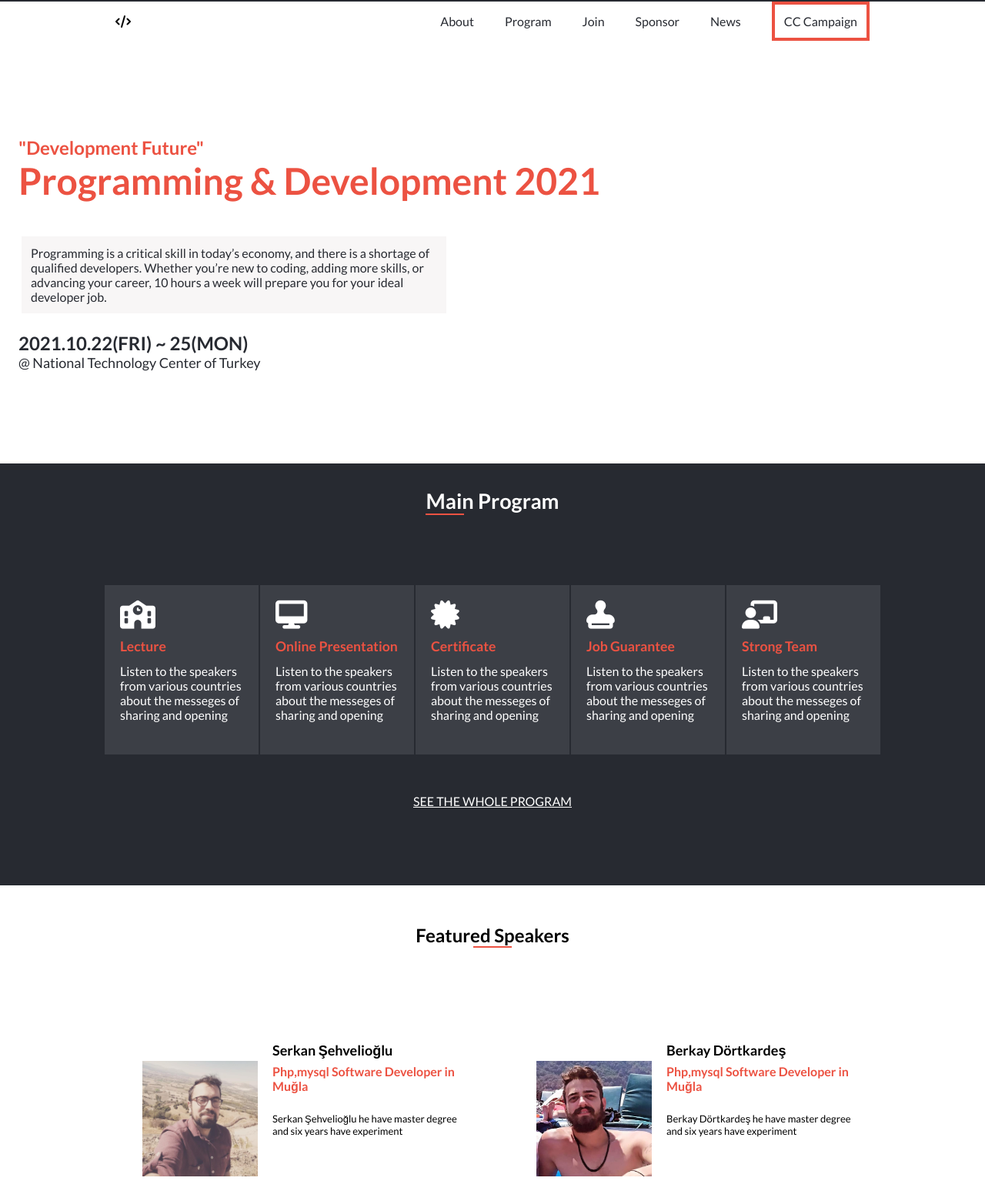
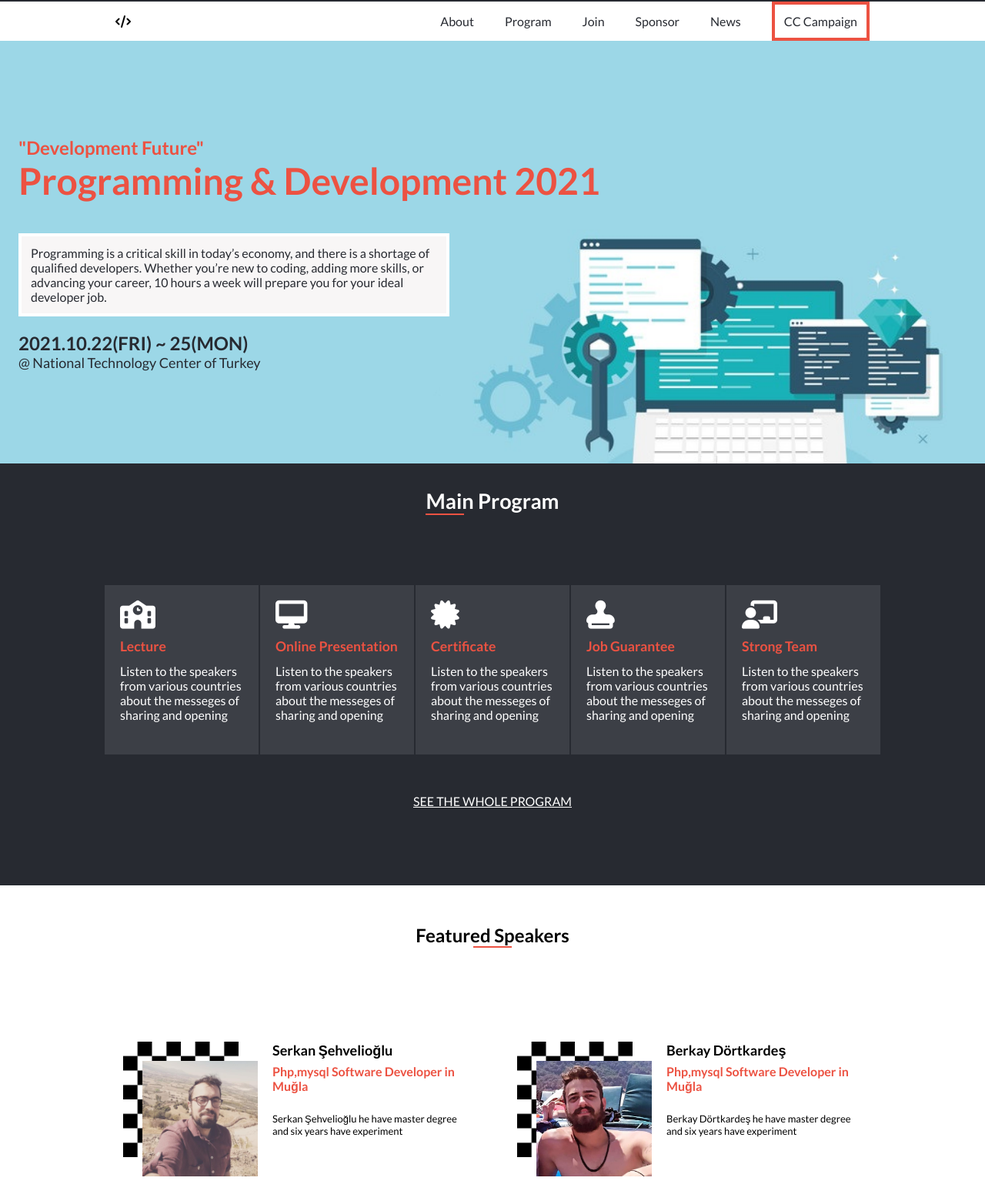
Before and after one commit to AtillaTahak/Capstone-WebdeveloperCourse, a plain HTML site: page index.html in a window 1280 px wide. Shown: the part 38-1585 px from the top of the page at 77% size. Drawn offline with Linux system fonts and the light colour scheme; the site is published under a folder, as on GitHub Pages, so addresses that start at the root find nothing.

Commit message:
added live link

```diff
--- a/css/style.css
+++ b/css/style.css
@@ -117,7 +117,7 @@ a:hover {
 }
 
 .home-page {
-  background-image: url("/img/background-1.jpg");
+  background-image: url("../img/background-1.jpg");
   background-repeat: no-repeat;
   background-size: cover;
   display: flex;
@@ -238,7 +238,7 @@ hr {
 }
 
 .speaker-img {
-  background-image: url("/img/cheked.webp");
+  background-image: url("../img/cheked.webp");
   background-repeat: no-repeat;
   background-size: 150px;
 }
```
Also changed, not shown: README.md.
